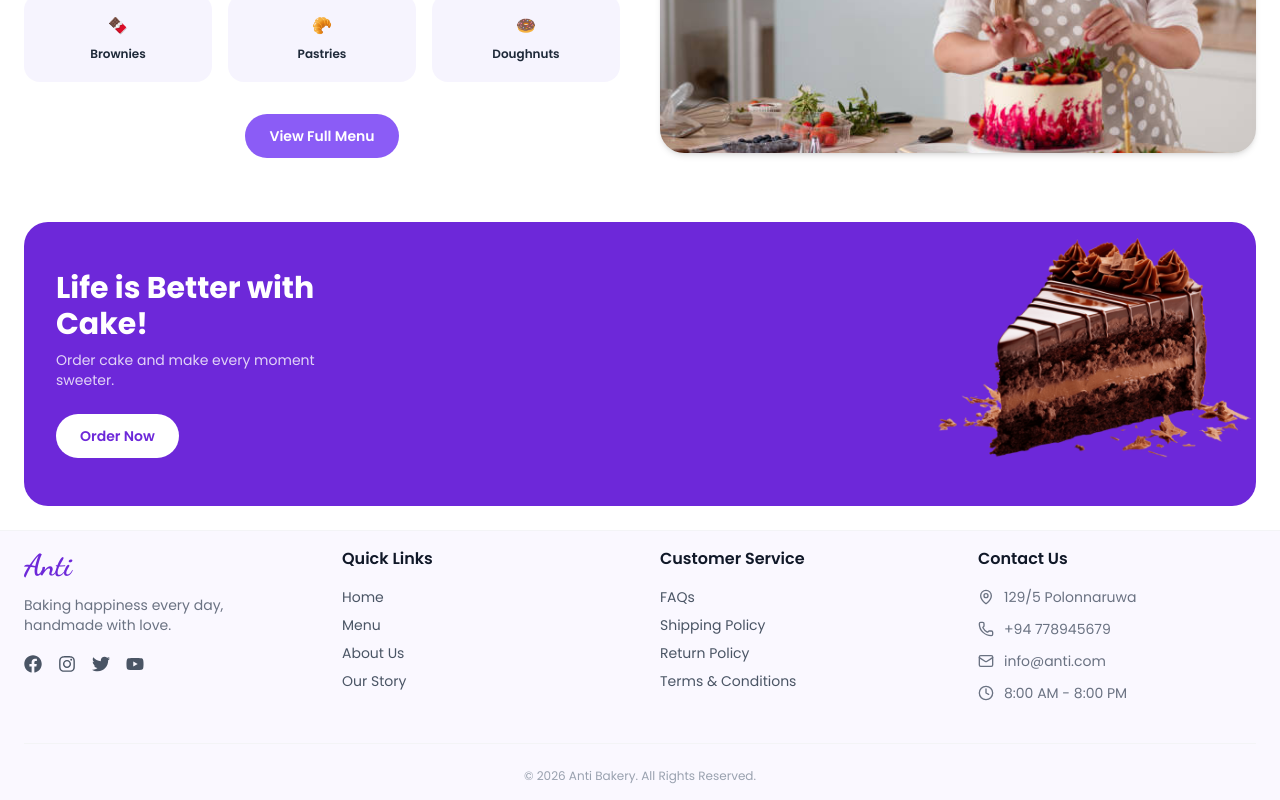
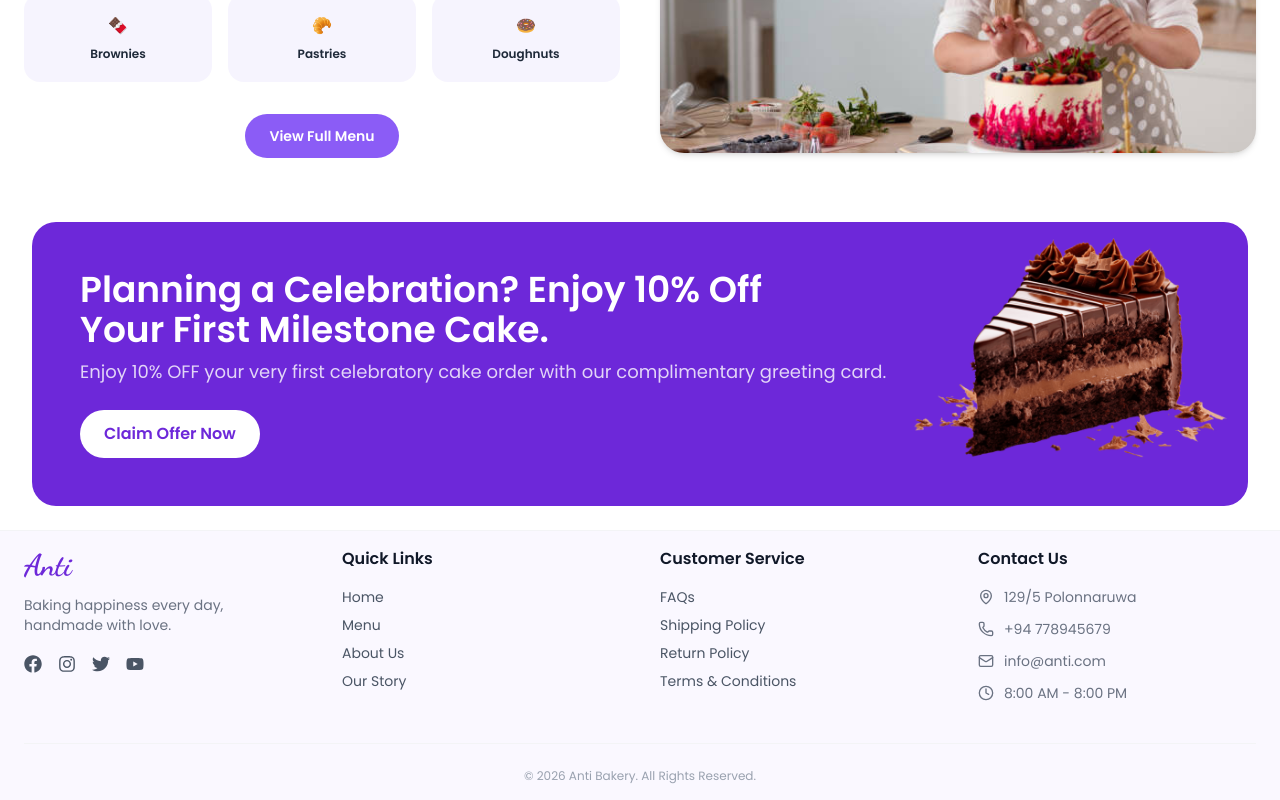
Before and after one commit to Kafoor-Nimas/cake-store, a React (Vite) app: page / in a window 1280 px wide. Shown: the part 2948-3748 px from the top of the page. Built offline with nearby package versions, Linux system fonts and the light colour scheme.

Commit message:
Update Banner component with new text, styles, and button label

```diff
--- a/src/components/Banner.jsx
+++ b/src/components/Banner.jsx
@@ -1,22 +1,28 @@
-import bannerImage from "../assets/banner7.webp"
+import bannerImage from "../assets/banner7.webp";
 
 const Banner = () => {
   return (
-    <section className="mx-auto max-w-[1500px] px-6 py-6">
-      <div className="relative overflow-hidden rounded-3xl bg-purple-dark px-8 py-12 text-center md:text-left">
-        <div className="relative z-10 md:max-w-xs">
-          <h2 className="text-3xl font-bold text-white">
-            Life is Better with Cake!
+    <section className="mx-auto max-w-[1500px] px-8 py-6">
+      <div className="relative overflow-hidden rounded-3xl bg-purple-dark px-12 py-12 text-center md:text-left">
+        <div className="relative z-10 md:max-w-s ">
+          <h2 className="text-md sm:text-2xl md:text-3xl xl:text-4xl font-semibold text-white ">
+            Planning a Celebration? Enjoy 10% Off <br /> Your First Milestone
+            Cake.
           </h2>
-          <p className="mt-2 text-sm text-white/80">
-            Order cake and make every moment sweeter.
+          <p className="mt-2 text-lg text-white/80 max-w-2xl xl:max-w-full">
+            Enjoy 10% OFF your very first celebratory cake order with our
+            complimentary greeting card.
           </p>
-          <button className="mt-6 rounded-full bg-white px-6 py-3 text-sm font-semibold text-purple-dark transition-colors hover:bg-lavender">
-            Order Now
+          <button className="mt-6 rounded-full bg-white px-6 py-3 text-md font-semibold text-purple-dark transition-colors hover:bg-lavender">
+            Claim Offer Now
           </button>
         </div>
 
-        <img src={bannerImage} alt="Banner" className="absolute bottom-0 right-0 hidden w-80  object-contain md:block" />
+        <img
+          src={bannerImage}
+          alt="Banner"
+          className="absolute bottom-0 right-0  hidden w-80  object-contain md:block mr-4"
+        />
       </div>
     </section>
   );
```
